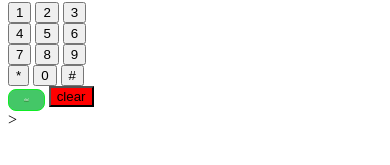
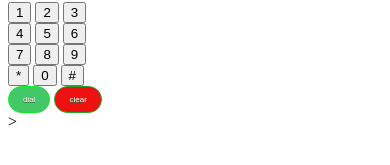
Before and after one commit to carpenms/4849-project1, a plain HTML site: page index.html in a window 390 px wide. Shown: the part 133-298 px from the top of the page. Drawn offline with nearby package versions, Linux system fonts and the light colour scheme.

Commit message:
Update phone.css

```diff
--- a/phone.css
+++ b/phone.css
@@ -5,14 +5,28 @@
 
 #dial {
 	background-color:#44c767;
-	border-radius:8px;
+	border-radius:28px;
 	border:1px solid #0eed24;
 	display:inline-block;
 	cursor:pointer;
 	color:#ffffff;
 	font-family:Arial;
-	font-size:3px;
-	padding:8px 15px;
+	font-size:8px;
+	padding:8px 14px;
 	text-decoration:none;
 	text-shadow:0px 1px 0px #2f6627;
 }
+
+#clear {
+	background-color:#ed1111;
+	border-radius:28px;
+	border:1px solid #18ab29;
+	display:inline-block;
+	cursor:pointer;
+	color:#ffffff;
+	font-family:Arial;
+	font-size:8px;
+	padding:8px 14px;
+	text-decoration:none;
+	text-shadow:0px 1px 0px #2f6627;
+}
```
